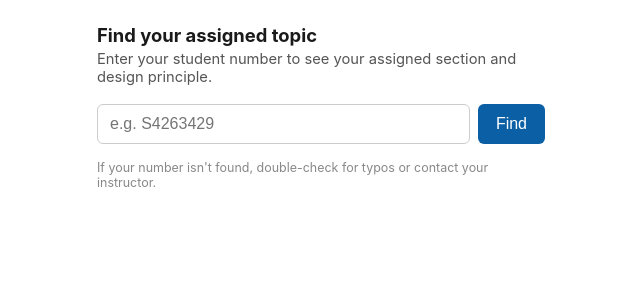
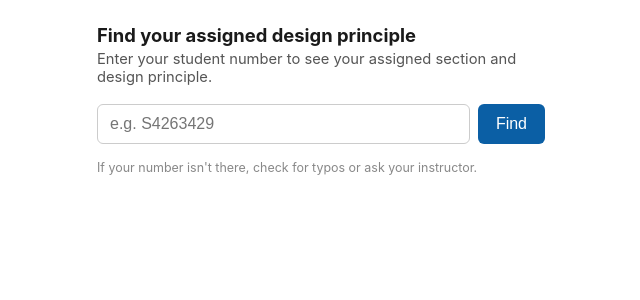
Before and after one commit to Leigh-code/Canvas, a Jekyll site: the page docs/2d-topics.html, which Jekyll copies as it is, in a window 1280 px wide. Shown: the top 300 px of the page, without its empty margins (319-959 px from the left). Built offline with Jekyll 4.4.1, drawn with Linux system fonts in a browser that asks for light colours.

Commit message:
Update headings and footnotes for clarity

```diff
--- a/docs/2d-topics.html
+++ b/docs/2d-topics.html
@@ -82,7 +82,7 @@
 </head>
 <body>
 <div class="wrap">
-  <h1>Find your assigned topic</h1>
+  <h1>Find your assigned design principle</h1>
   <p class="sub">Enter your student number to see your assigned section and design principle.</p>
 
   <form id="lookup-form" autocomplete="off">
@@ -92,7 +92,7 @@
 
   <div id="result"></div>
 
-  <p class="footnote">If your number isn't found, double-check for typos or contact your instructor.</p>
+  <p class="footnote">If your number isn't there, check for typos or ask your instructor.</p>
 </div>
 
 <script>
@@ -177,7 +177,7 @@
         "Topic: " + match.principle;
     } else {
       result.className = "notfound";
-      result.innerHTML = "<strong>Not found</strong>No match for that student number. Check for typos or contact your instructor.";
+      result.innerHTML = "<strong>Not found</strong>No match. Check for typos or ask your instructor.";
     }
   });
 </script>
```
